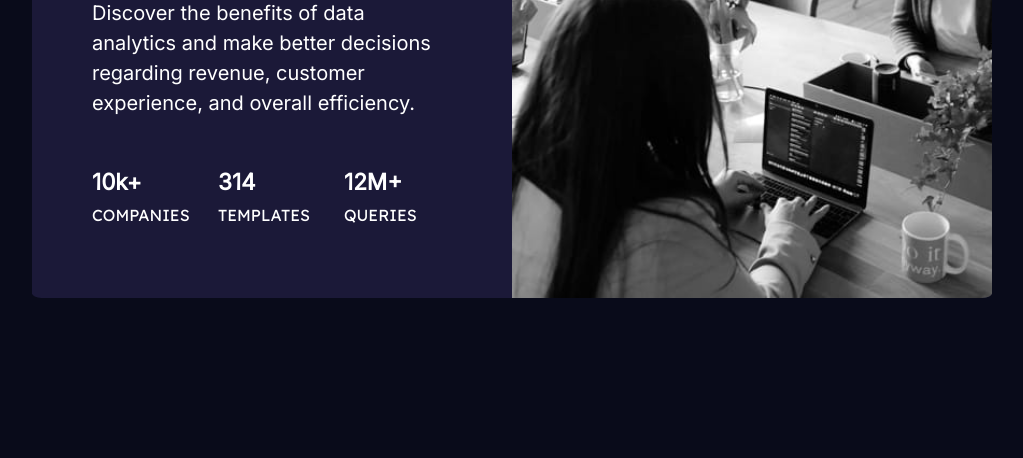
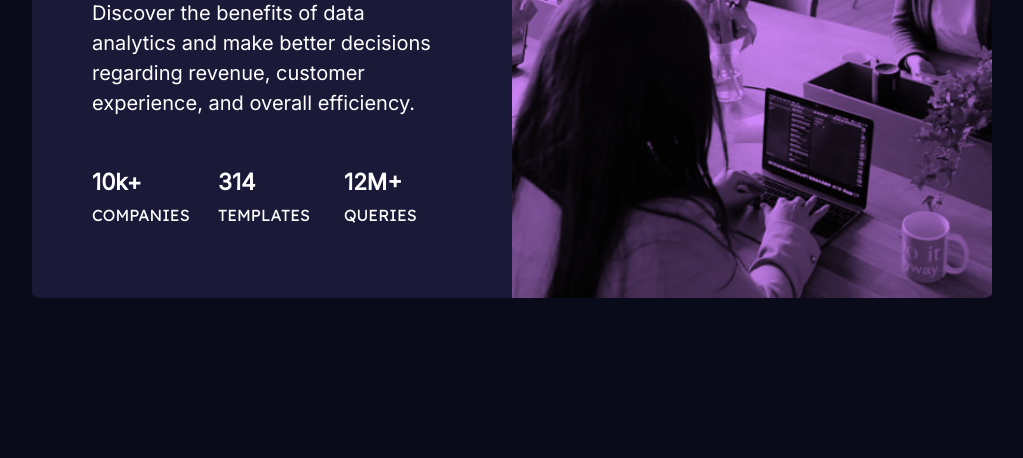
Before and after one commit to trisbman/Stats-Preview-Card-Main-Component, a plain HTML site: page index.html in a window 1280 px wide. Shown: the part 342-800 px from the top of the page, without its empty margins (128-1151 px from the left). Drawn offline with Linux system fonts and the light colour scheme.

Commit message:
tint background image

```diff
--- a/styles.css
+++ b/styles.css
@@ -45,7 +45,7 @@ span {
   grid-template-columns: 50% 50%;
   width: 75vw;
   height: 60vh;
-  background: hsl(244, 38%, 16%);
+  background-color: hsl(244, 38%, 16%);
   border-radius: 1%;
   overflow: hidden;
 }
@@ -89,7 +89,8 @@ span {
   align-content: space-between;
 }
 .img {
-  background: url("./images/image-header-desktop.jpg");
+  background: rgb(205, 133, 247) url("./images/image-header-desktop.jpg");
+  background-blend-mode: multiply;
   background-size: cover;
 }
 
```
